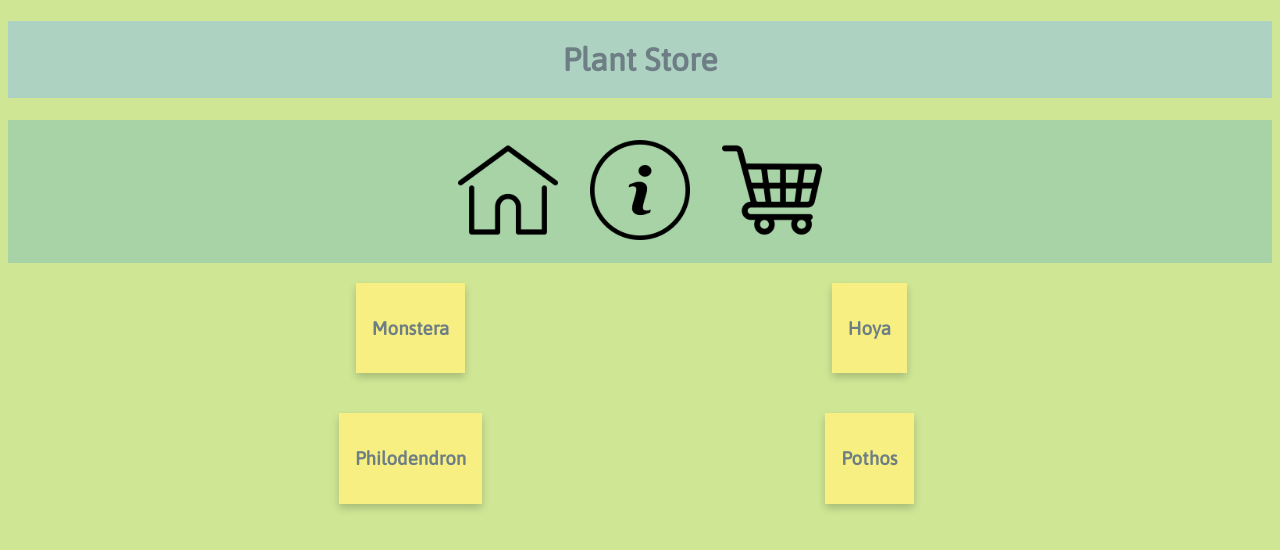
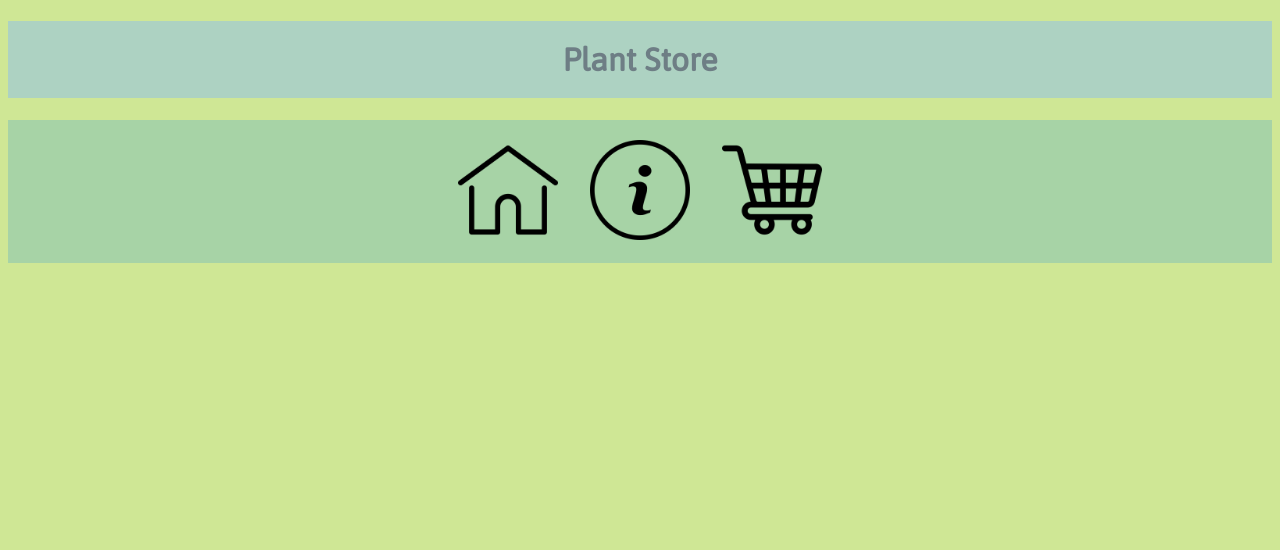
Before and after one commit to gdizon/plantstore, a React (Create React App) app: page / in a window 1280 px wide. Shown: the top 550 px of the page. Built offline with nearby package versions, Linux system fonts and the light colour scheme.

Commit message:
fix router

```diff
--- a/src/App.js
+++ b/src/App.js
@@ -15,22 +15,22 @@ function App() {
         <Navbar />
         <div className="content">
           <Switch>
-            <Route exact path="/">
+            <Route exact path="/plantstore">
               <Home />
             </Route>
-            <Route path="/monstera">
+            <Route path="/plantstore/monstera">
               <Monstera />
             </Route>
-            <Route path="/hoya">
+            <Route path="/plantstore/hoya">
               <Hoya />
             </Route>
-            <Route path="/philodendron">
+            <Route path="/plantstore/philodendron">
               <Philodendron />
             </Route>
-            <Route path="/Pothos">
+            <Route path="/plantstore/Pothos">
               <Pothos />
             </Route>
-            <Route path="/AboutUs">
+            <Route path="/plantstore/AboutUs">
               <AboutUs />
             </Route>
           </Switch>
```
